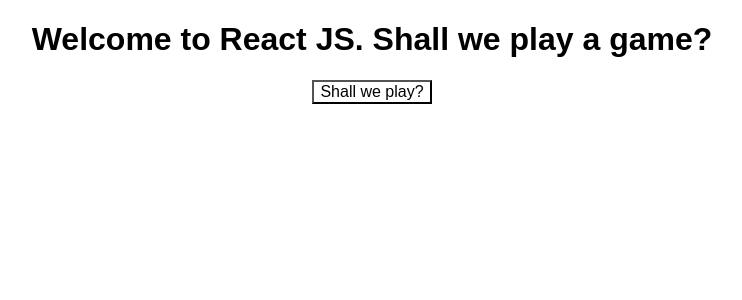
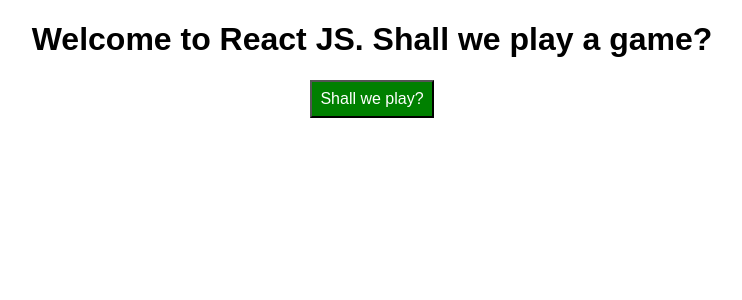
Before and after one commit to rasikag/ReactJSDemo, a React (Create React App) app: page / in a window 1280 px wide. Shown: the top 300 px of the page, without its empty margins (268-1010 px from the left). Built offline with nearby package versions, Linux system fonts and the light colour scheme.

Commit message:
Setting Styles Dynamically

```diff
--- a/src/App.js
+++ b/src/App.js
@@ -73,9 +73,12 @@
   render() {
 
     const styles = {
-      backgroundColor: 'white',
+      backgroundColor: 'green',
+      color: 'white',
       font: 'inherit',
-      boarder: '1px solid blue'
+      boarder: '1px solid blue',
+      padding: '8px',
+      cursor: 'pointer'
     }
 
     let persons = null;
@@ -106,6 +109,8 @@
         }
         </div>
       );
+
+      styles.backgroundColor = 'red';
     }
 
     return (
```
